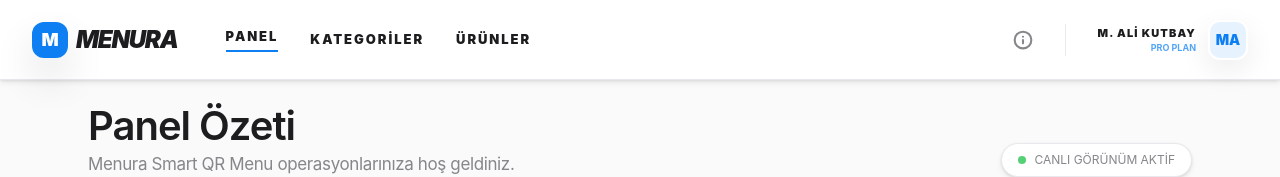
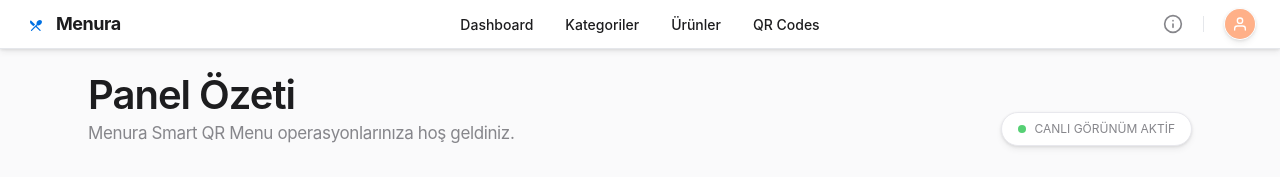
Before and after one commit to muhammedalikutbay/menura, a Next.js app: page / in a window 1280 px wide. Shown: the top 177 px of the page. Built offline with nearby package versions, Linux system fonts and the light colour scheme.

Commit message:
feat: create Topbar component with navigation, logo, and user actions.

```diff
--- a/src/components/layout/topbar.tsx
+++ b/src/components/layout/topbar.tsx
@@ -13,56 +13,60 @@ const routeLabels: Record<string, string> = {
 
 export function Topbar() {
   const pathname = usePathname();
-  const segments = pathname.split("/").filter(Boolean);
 
   return (
-    <header className="sticky top-0 z-30 flex h-20 w-full items-center justify-between border-b border-divider bg-white/90 backdrop-blur-default px-8 shadow-sm">
-      {/* Branding & Navigation */}
-      <div className="flex items-center gap-12">
+    <header className="sticky top-0 z-30 flex h-[49px] w-full items-center justify-between border-b border-[#E5E7EB] bg-white/80 backdrop-blur-md px-6 shadow-sm">
+      {/* Logo Section */}
+      <div className="flex items-center gap-2">
         <Link href="/" className="flex items-center gap-2 group">
-          <div className="w-9 h-9 rounded-xl bg-action flex items-center justify-center text-white font-black text-lg shadow-lg group-hover:scale-110 transition-transform">
-            M
-          </div>
-          <span className="text-2xl font-black text-text-primary tracking-tighter uppercase italic">Menura</span>
+          <svg width="24" height="24" viewBox="0 0 32 32" fill="none" xmlns="http://www.w3.org/2000/svg" className="text-[#0071E3]">
+            <path d="M6.4682 13.117L8.8119 10.7342L3.6557 5.578C3.2651 5.1873 2.5619 5.3045 2.3276 5.8123C1.7416 7.0623 1.9369 8.5858 2.9526 9.6014L6.4682 13.117V13.117M12.0932 11.5936C13.3822 12.1795 15.1791 11.7498 16.5072 10.4608C18.1088 8.8592 18.4213 6.5545 17.1713 5.3436C15.9604 4.1326 13.6947 4.4451 12.0932 6.0076C10.7651 7.3358 10.3354 9.1326 10.9213 10.4217L3.3822 17.9608C3.0697 18.2733 3.0697 18.8201 3.3822 19.1326C3.6947 19.4451 4.2416 19.4451 4.5541 19.1326L9.7104 13.9764L14.8666 19.1326C15.1791 19.4842 15.726 19.4842 16.0385 19.1326C16.351 18.8201 16.351 18.2733 16.0385 17.9608L10.8822 12.8045L12.0932 11.5936V11.5936" fill="currentColor" transform="translate(6 6)"/>
+          </svg>
+          <span className="text-lg font-bold text-[#1D1D1F] tracking-tight">Menura</span>
         </Link>
+      </div>
 
-        <nav className="hidden md:flex items-center gap-8">
-          {[
-            { label: "Panel", href: "/" },
-            { label: "Kategoriler", href: "/categories" },
-            { label: "Ürünler", href: "/products" }
-          ].map((item) => (
+      {/* Navigation - Centered */}
+      <nav className="absolute left-1/2 top-1/2 -translate-x-1/2 -translate-y-1/2 hidden md:flex items-center gap-8">
+        {[
+          { label: "Dashboard", href: "/" },
+          { label: "Kategoriler", href: "/categories" },
+          { label: "Ürünler", href: "/products" },
+          { label: "QR Codes", href: "/qr" }
+        ].map((item) => {
+          const isActuallyActive = pathname === item.href || (item.href !== "/" && pathname.startsWith(item.href));
+
+          return (
             <Link
               key={item.href}
               href={item.href}
               className={cn(
-                "text-[13px] font-black uppercase tracking-[0.15em] transition-all",
-                pathname === item.href
-                  ? "text-action border-b-2 border-action pb-1"
-                  : "text-text-secondary hover:text-text-primary"
+                "text-[14px] font-medium transition-colors",
+                isActuallyActive
+                  ? "text-[#0071E3]"
+                  : "text-[#86868B] hover:text-[#1D1D1F]"
               )}
             >
               {item.label}
             </Link>
-          ))}
-        </nav>
-      </div>
+          );
+        })}
+      </nav>
 
-      <div className="flex items-center gap-6">
-        <button className="p-2 text-text-secondary hover:text-action transition-all hover:bg-action/5 rounded-xl border border-divider/40 group" title="Bilgi">
-          <svg xmlns="http://www.w3.org/2000/svg" width="20" height="20" viewBox="0 0 24 24" fill="none" stroke="currentColor" strokeWidth="2.5" strokeLinecap="round" strokeLinejoin="round"><circle cx="12" cy="12" r="10"/><path d="M12 16v-4"/><path d="M12 8h.01"/></svg>
+      {/* Right Section */}
+      <div className="flex items-center gap-5">
+        <button className="text-[#86868B] hover:text-[#1D1D1F] transition-colors" title="Info">
+          <svg xmlns="http://www.w3.org/2000/svg" width="20" height="20" viewBox="0 0 24 24" fill="none" stroke="currentColor" strokeWidth="2" strokeLinecap="round" strokeLinejoin="round"><circle cx="12" cy="12" r="10"/><path d="M12 16v-4"/><path d="M12 8h.01"/></svg>
         </button>
 
-        <div className="h-8 w-[1px] bg-divider" />
+        <div className="h-4 w-[1px] bg-[#E5E7EB]" />
 
-        <div className="flex items-center gap-3 pl-2 group cursor-pointer">
-          <div className="flex flex-col items-end">
-            <span className="text-[11px] font-black text-text-primary uppercase tracking-widest">M. Ali Kutbay</span>
-            <span className="text-[9px] font-bold text-action/70 uppercase">PRO PLAN</span>
-          </div>
-          <div className="h-10 w-10 rounded-xl bg-action/10 flex items-center justify-center text-action font-black text-sm border-2 border-white shadow-md group-hover:scale-105 transition-transform">
-            MA
-          </div>
+        <div className="flex items-center gap-3 cursor-pointer group">
+           <div className="h-8 w-8 rounded-full bg-[#E5E7EB] overflow-hidden border border-white shadow-sm relative group-hover:opacity-90 transition-opacity">
+             <div className="w-full h-full bg-[#FFB088] flex items-center justify-center text-white">
+                <svg width="16" height="16" viewBox="0 0 24 24" fill="none" stroke="currentColor" strokeWidth="2" strokeLinecap="round" strokeLinejoin="round"><path d="M20 21v-2a4 4 0 0 0-4-4H8a4 4 0 0 0-4 4v2"/><circle cx="12" cy="7" r="4"/></svg>
+             </div>
+           </div>
         </div>
       </div>
     </header>
```
